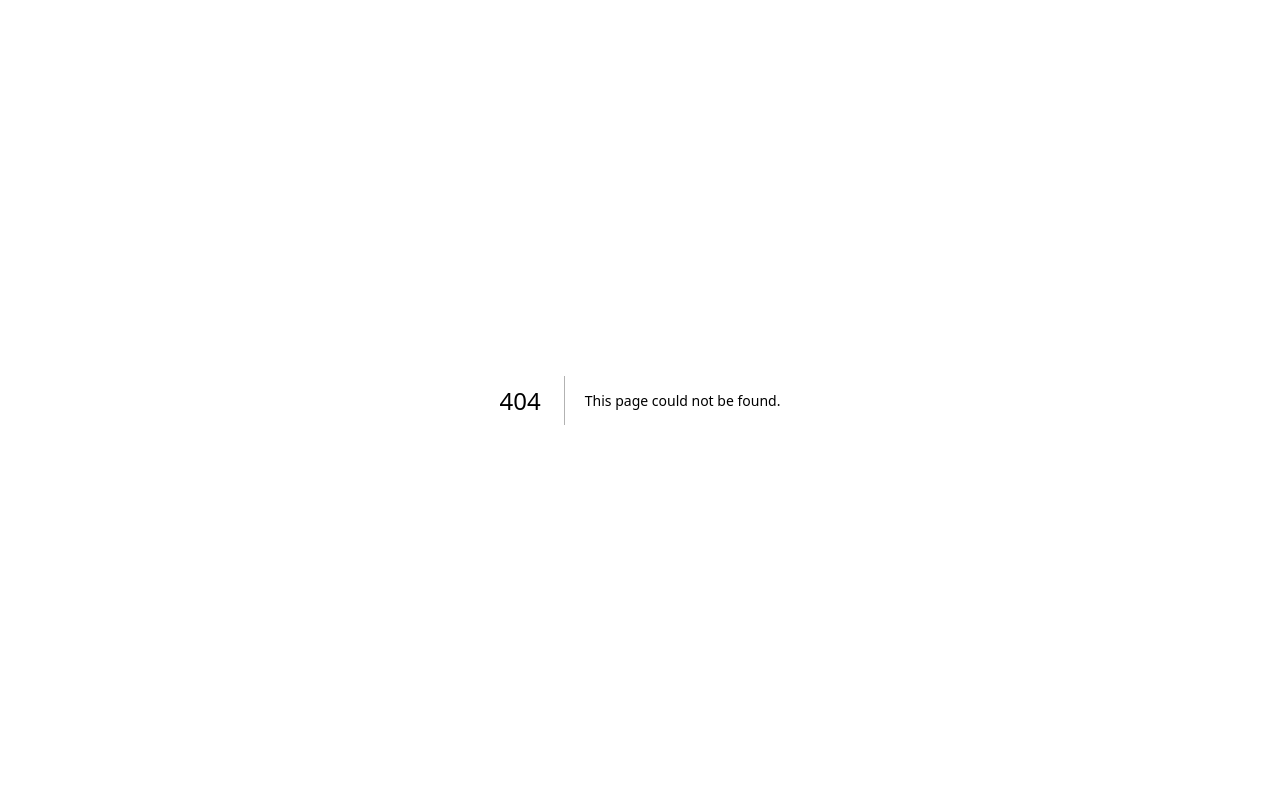
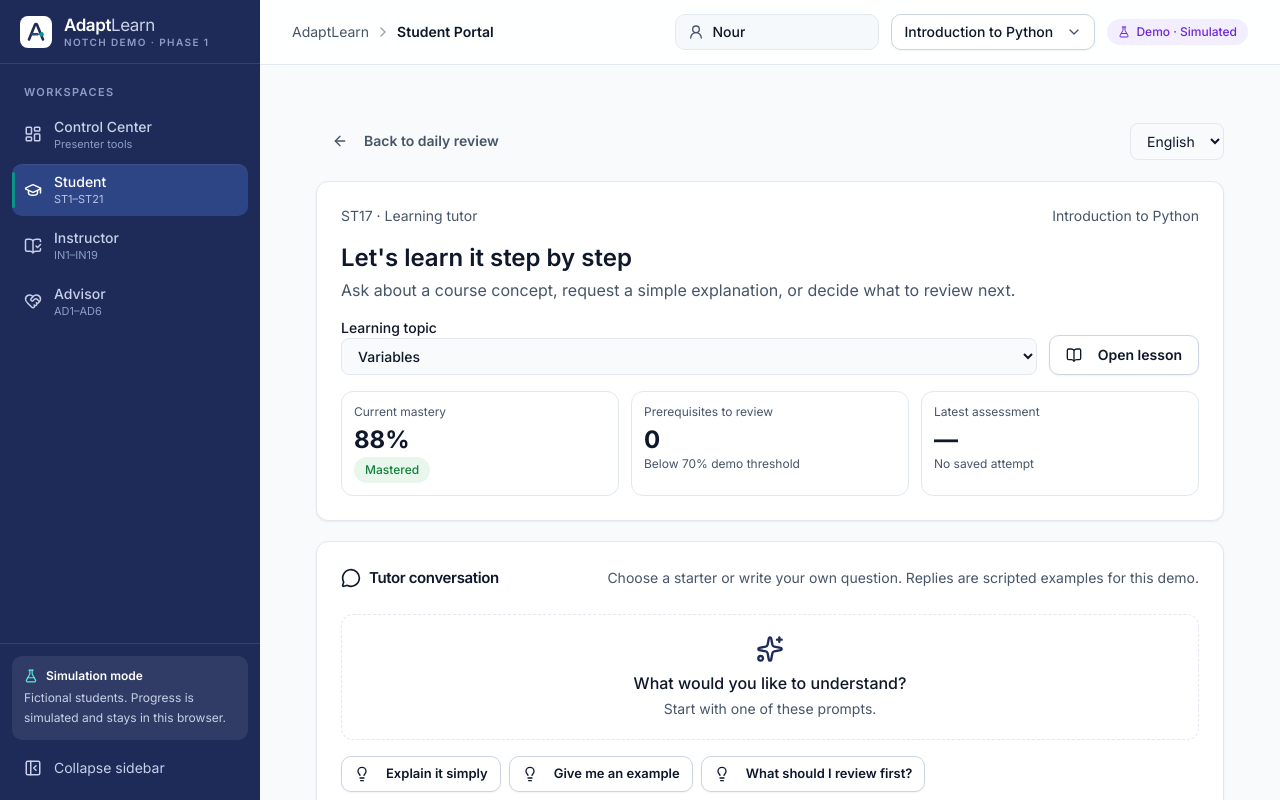
Before and after one commit to Lioomr/adaptive-learning-platform, a Next.js app in the folder Notch Demo/frontend/: page /student/st17 in a window 1280 px wide. Before the commit this address had no page. Shown: the top 800 px of the page. Built offline with nearby package versions, Linux system fonts and the light colour scheme.

Commit message:
Add ST17 learning tutor route

```diff
--- /dev/null
+++ b/Notch Demo/frontend/app/student/st17/page.tsx
@@ -0,0 +1,5 @@
+import { StudentTutor } from "@/features/student/student-tutor";
+
+export default function StudentST17Page() {
+  return <StudentTutor />;
+}
```
